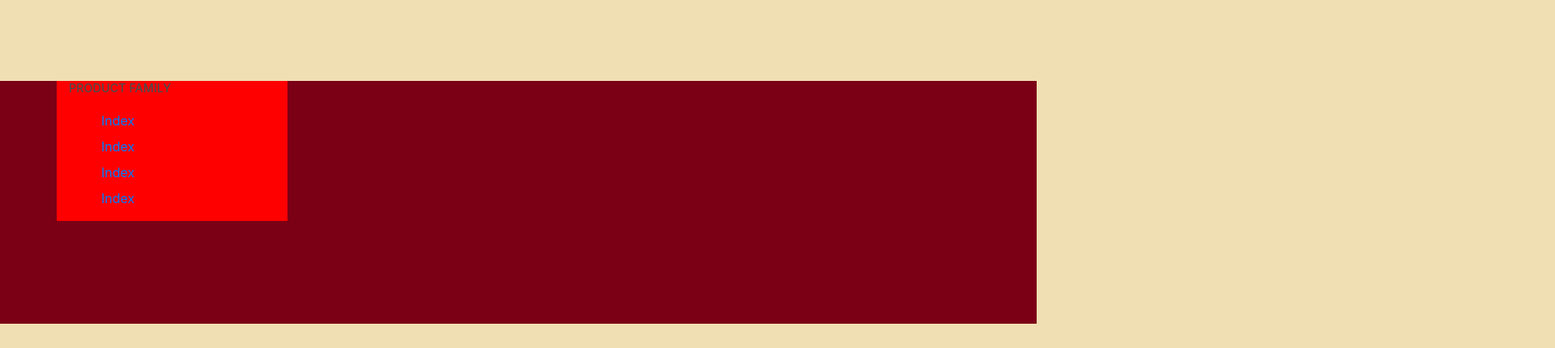
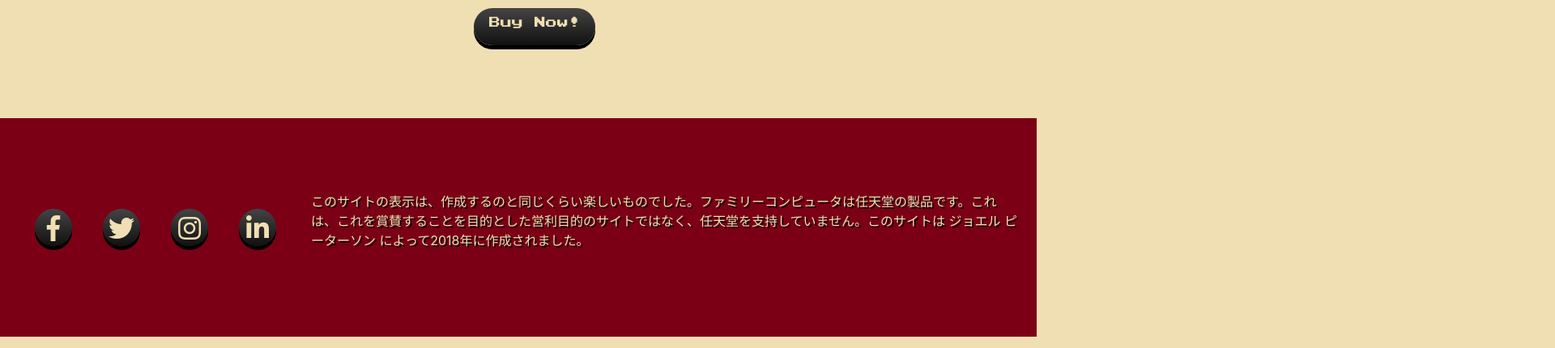
Before and after one commit to Phosisthedolphin/Project03, a plain HTML site: page index.html in a window 1280 px wide. Shown: the part 2737-3167 px from the top of the page at 81% size, 1920 px wide, since content can reach past the window. Drawn offline with nearby package versions, Linux system fonts and the light colour scheme; a web font is replaced by a local one.

Commit message:
All done!

```diff
--- a/index.html
+++ b/index.html
@@ -6,6 +6,7 @@
     <meta http-equiv="X-UA-Compatible" content="ie=edge">
     <meta name="google" content="notranslate">
     <title>ファミリーコンピュータ</title>
+    <link rel="icon" type="image/x-icon" href="favicon.ico"/>
     <link rel="stylesheet" href="https://stackpath.bootstrapcdn.com/bootstrap/4.1.3/css/bootstrap.min.css" integrity="sha384-MCw98/SFnGE8fJT3GXwEOngsV7Zt27NXFoaoApmYm81iuXoPkFOJwJ8ERdknLPMO" crossorigin="anonymous">
     <link rel="stylesheet" href="https://use.fontawesome.com/releases/v5.3.1/css/all.css" integrity="sha384-mzrmE5qonljUremFsqc01SB46JvROS7bZs3IO2EmfFsd15uHvIt+Y8vEf7N7fWAU" crossorigin="anonymous">
     <link href="https://fonts.googleapis.com/earlyaccess/nicomoji.css" rel="stylesheet" />
@@ -21,19 +22,17 @@
     <header>
         <div class="container-fluid h-100 d-flex justify-content-between align-items-stretch">
             <div class='logo d-flex align-items-center'>
-                <!-- <i class="fas fa-laptop-code fa-3x"></i> -->
                 <div class='logotext d-flex'>
                     <h2>FAMILY COMPUTER</h2>
                     <h3 style='font-weight: 900'>ジョーウル・ピータソン</h3>
                 </div>
-                <!-- PUT FONTAWESOME LOGO - COMPANY TEXT HERE -->
             </div>
             <div class='navlinks d-flex'>
                 <ul class='d-flex align-items-center'>
-                    <li><a href="./index.html">Store</a></li>
+                    <li><a href="https://www.amazon.co.jp/%E4%BB%BB%E5%A4%A9%E5%A0%82-%E3%83%8B%E3%83%B3%E3%83%86%E3%83%B3%E3%83%89%E3%83%BC%E3%82%AF%E3%83%A9%E3%82%B7%E3%83%83%E3%82%AF%E3%83%9F%E3%83%8B-%E3%83%95%E3%82%A1%E3%83%9F%E3%83%AA%E3%83%BC%E3%82%B3%E3%83%B3%E3%83%94%E3%83%A5%E3%83%BC%E3%82%BF-%E9%80%B1%E5%88%8A%E5%B0%91%E5%B9%B4%E3%82%B8%E3%83%A3%E3%83%B3%E3%83%97%E5%89%B5%E5%88%8A50%E5%91%A8%E5%B9%B4%E8%A8%98%E5%BF%B5%E3%83%90%E3%83%BC%E3%82%B8%E3%83%A7%E3%83%B3/dp/B07D2HMM6Q/ref=sr_1_4?ie=UTF8&qid=1537642393&sr=8-4&keywords=famicom">Store</a></li>
                     <li><a href="./index.html">Home</a></li>
-                    <li><a href="./index.html">About</a></li>
-                    <li><a href="./index.html">Contact</a></li>
+                    <li><a href="https://en.wikipedia.org/wiki/Family_Computer_Disk_System">About</a></li>
+                    <li><a href="mailto:admin@joeldpeterson.com?subject=IWantToHireYou">Contact</a></li>
                 </ul>
             </div>
             <div class='hamburger'>
@@ -67,7 +66,6 @@
             とサウンドが可能な、それをお楽しみください！
             </p>
         </div>
-        <br>
         <div class='product-container'>
             <img class='diskpic' src='./img/DiskY.png'>
             <div class='product-container-text'>
@@ -98,22 +96,19 @@
                 <p>ファミリーコンピュータは素晴らしい行動を取っています。今日買ってください！</p>
             </div>
         </div>
+        <a href="https://www.amazon.co.jp/%E4%BB%BB%E5%A4%A9%E5%A0%82-10758-%E3%83%8B%E3%83%B3%E3%83%86%E3%83%B3%E3%83%89%E3%83%BC%E3%82%AF%E3%83%A9%E3%82%B7%E3%83%83%E3%82%AF%E3%83%9F%E3%83%8B-%E3%83%95%E3%82%A1%E3%83%9F%E3%83%AA%E3%83%BC%E3%82%B3%E3%83%B3%E3%83%94%E3%83%A5%E3%83%BC%E3%82%BF/dp/B01M1VMFUA/ref=sr_1_2?ie=UTF8&qid=1537642393&sr=8-2&keywords=famicom" class="button">Buy Now!</a>
     </main>
     <footer>
-        <div class='container'>
-            <div class='row'>
-                <div class='col-sm-12 col-md-6 col-lg-3 debugger'>
-                    <div>
-                        <h2>Product Family</h2>
-                        <ul>
-                            <li><a href=''>Index</a></li>
-                            <li><a href=''>Index</a></li>
-                            <li><a href=''>Index</a></li>
-                            <li><a href=''>Index</a></li>
-                        </ul>
-                    </div>
-                </div>
-            </div>
+        <div class='footerlinks'>
+            <a href="https://www.facebook.com/nintendo.family.computer/" class="button"><i class="fab fa-facebook-f fa-2x"></i></a>
+            <a href="https://twitter.com/famicomdojo?lang=en" class="button"><i class="fab fa-twitter fa-2x"></i></a>
+            <a href="https://www.instagram.com/explore/tags/famicom/" class="button"><i class="fab fa-instagram fa-2x"></i></a>
+            <a href="https://ca.linkedin.com/company/nintendo" class="button"><i class="fab fa-linkedin-in fa-2x"></i></a>
+        </div>
+        <div class='footertext'>
+            <p>
+                このサイトの表示は、作成するのと同じくらい楽しいものでした。ファミリーコンピュータは任天堂の製品です。これは、これを賞賛することを目的とした営利目的のサイトではなく、任天堂を支持していません。このサイトは ジョエル ピーターソン によって2018年に作成されました。
+            </p>
         </div>
     </footer>
 </body>
--- a/styles.css
+++ b/styles.css
@@ -1,5 +1,5 @@
 /* * * * * * * * * * * * * * * * * * * * *
-General
+GENERAL
 * * * * * * * * * * * * * * * * * * * * */
 * {
     box-sizing: border-box;
@@ -62,18 +62,12 @@ header ul li {
     margin: 5px;
 }
 header ul li a {
-
-    /* Alternate */
-
     height: 66px;
     padding: 5px 15px;
-
-    /* Other Alternate */
-
     display: flex;
     align-items: center;
     font-family: "prstartk";
-    color: #f0dfb3; /*#b39863;*/
+    color: #f0dfb3;
     font-size: 12px;
     margin: 0;
     text-shadow: 2px 2px black;
@@ -86,7 +80,7 @@ header ul li:active {
 }
 header ul li a:hover {
     text-decoration: none;
-    color: /* #e6e6e6 */  white;
+    color: white;
 }
 header ul li:hover {
     bottom: 1px;
@@ -116,14 +110,14 @@ header .hamburger{
 }
 .button:hover {
     text-decoration: none;
-    color: /* #e6e6e6 */  white;
+    color: white;
     bottom: 1px;
 }
 header i {
     display: flex;
 }
 .logo {
-    color: /* #f0dfb3 */ #f0dfb3;
+    color: #f0dfb3;
     height: 100%;
     margin-right: auto;
     font-family: 'Roboto', sans-serif;
@@ -195,7 +189,7 @@ navlinks {
 .pulse-hero-right {
     background-image: url(./img/pulsetrans.png);
     background-repeat: repeat-x;
-    width: 542px;
+    width: 4800px;
     height: 100%;
     position: absolute;
     left: 1360px;
@@ -232,18 +226,19 @@ HERO
     font-weight: 600;
 }
 
-
-
-/* ***********************************0IN CONTENT
+/************************************
+MAIN CONTENT
 *********************************** */
 main {
     padding: 80px 100px;
     width: 100%;
-    /* align-content: center; */
     margin: 100px 100px 10px 20px;
     display: flex;
     background: #f0dfb3;
     flex-wrap: wrap;
+    flex-direction: column;
+    justify-content: center;
+    align-content: center;
 }
 main h1 {
     display: flex;
@@ -287,8 +282,7 @@ main h1 {
     max-width: 900px;
     align-content: center;
     justify-content: center;
-    background: #FFEDCB;/* #EDDCAA;/* white; */
-    /* border: 2px solid #7b0016; */
+    background: #FFEDCB;
     border-radius: 3px;
     margin-bottom: 10px;
     border-radius: 3px;
@@ -320,17 +314,23 @@ main h1 {
     display: flex;
     max-width: 200px;
 }
-
-
-/* **************************************
+main .button {
+    width: 150px;
+    font-family: 'prstartk';
+    font-size: 14px;
+    align-items: center;
+    margin: auto;
+}
+/***************************************
 FOOTER CONTENT
 ************************************** */
-
 footer {
-    height: 300px;
+    height: 270px;
     background: #7b0016;
     margin: 0 0 30px 0;
     padding: 0;
+    margin: auto;
+    display: flex;
 }
 footer li {
     list-style: none;
@@ -342,11 +342,27 @@ footer h2 {
     text-transform: uppercase;
     margin: 0 0 20px 0;
 }
+.footerlinks {
+    width: 30%;
+    margin: auto;
+    display: flex;
+    justify-content: space-evenly;
+    flex-wrap: wrap;
+    padding: 10px;
+}
+.footertext {
+    display: flex;
+    width: 70%;
+    justify-content: center;
+    margin: auto;
+    color: #f0dfb3;
+    padding-right: 20px;
+    text-shadow: 2px 2px black;
+}
 
-/* ********************************************************************************
-MEDIA BREAK POINTS (I apologize for the length of my code, I do quite like you.)
-******************************************************************************** */
-
+/* ******************************************************************************************
+MEDIA BREAK POINTS (I apologize for the length of my code, I do quite like you, not personal)
+******************************************************************************************** */
 @media only screen and (max-width: 900px) {
     header {
         height: 60px;
@@ -382,8 +398,8 @@ MEDIA BREAK POINTS (I apologize for the length of my code, I do quite like you.)
         width: 320px;
     }
     main {
-        margin: 100px 100px 10px 20px;
-        padding: 20px 25px;
+        margin: auto;
+        padding: 50px 25px;
     }
 }
 @media only screen and (max-width: 430px) {
```
Also changed, not shown: favicon.ico (added).
